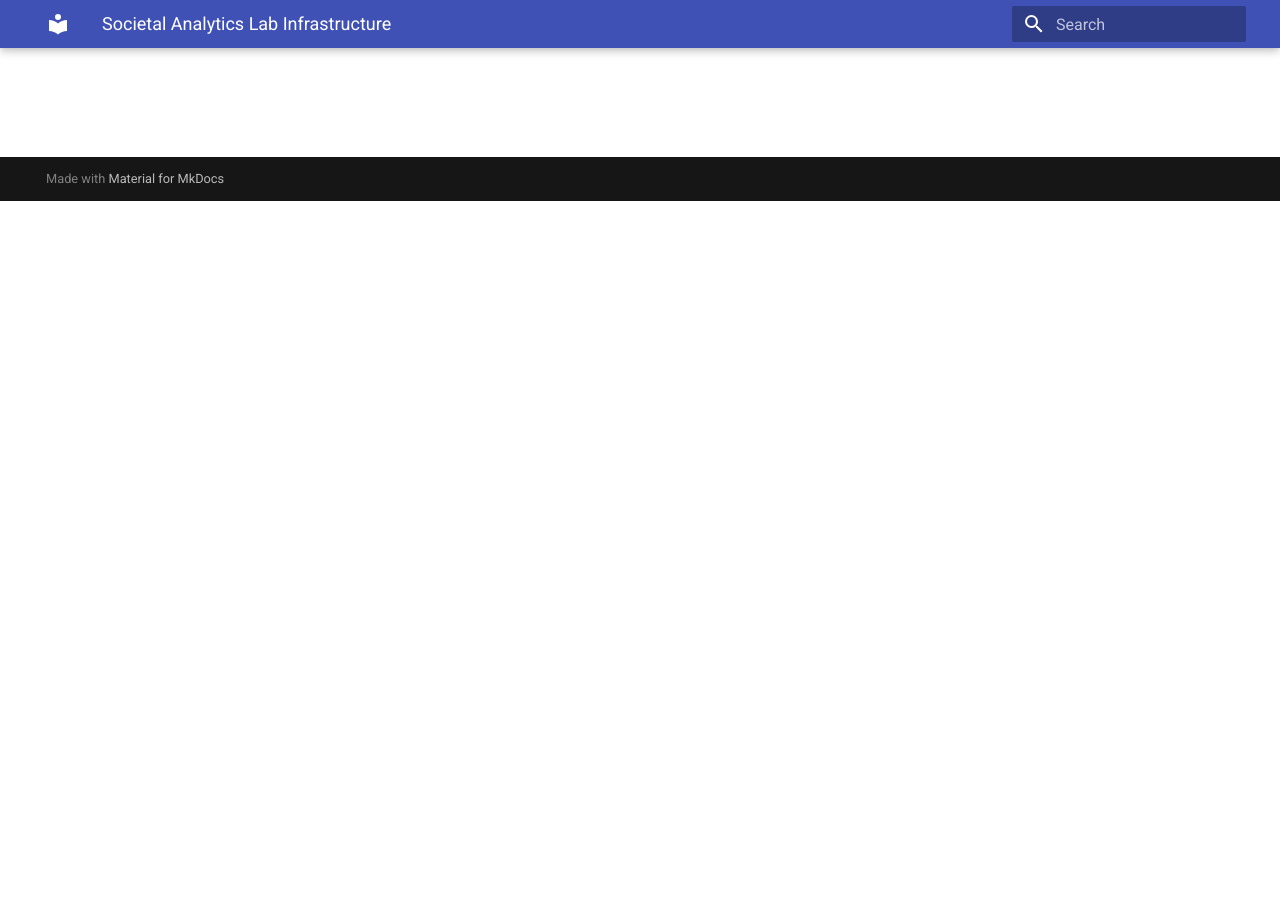
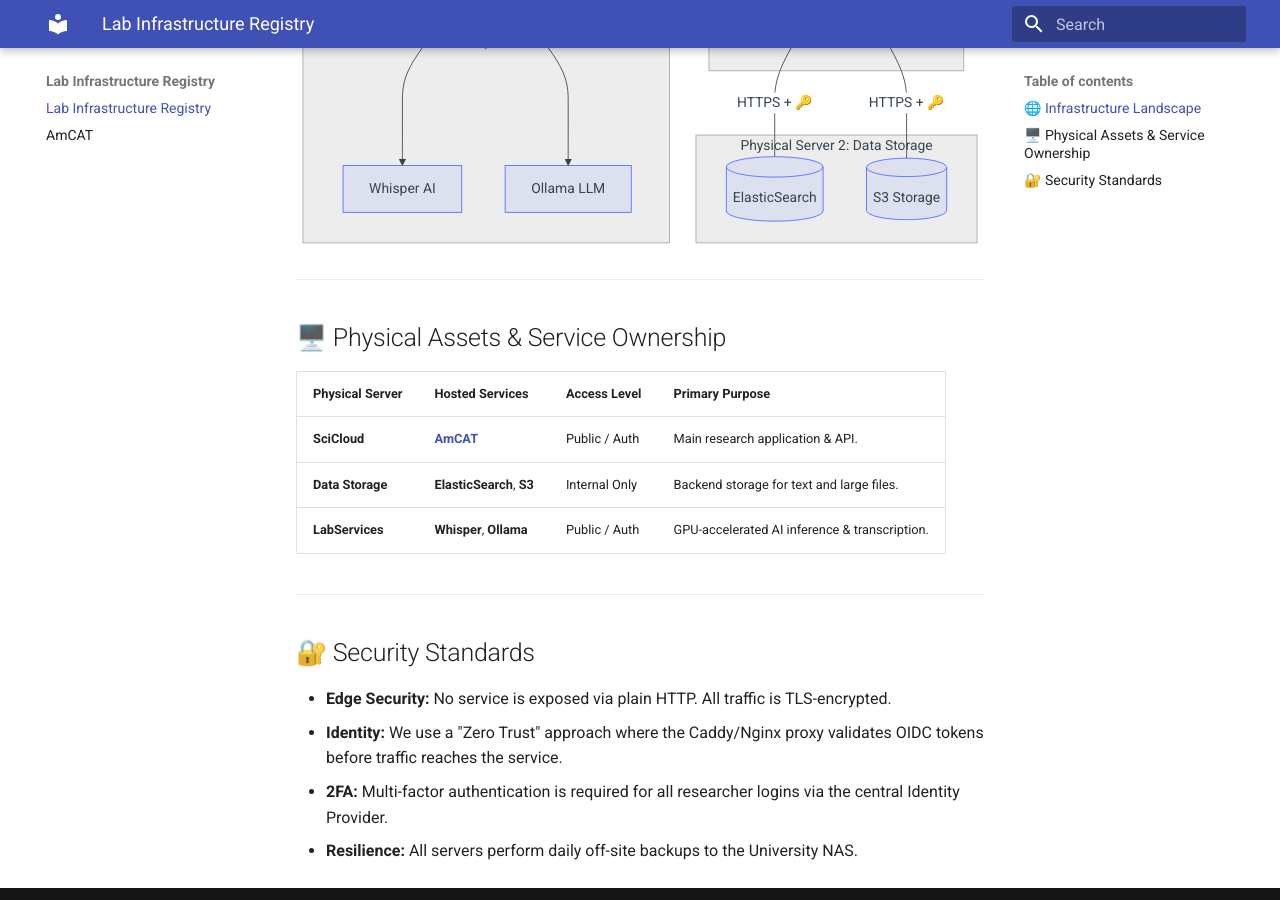
Before and after one commit to kasperwelbers/societal-analytics-lab-infra, an MkDocs documentation site: the page built from docs/index.md, in a window 1280 px wide and 900 px high, scrolled down 699 px. Built offline with MkDocs 1.6.1 and Material for MkDocs 9.7.7, drawn with Linux system fonts in a browser that asks for light colours; before the commit the page ends 900 px from its top, so only the background shows below that; some of the changed text lies outside the part shown.

Commit message:
ok setup

````diff
--- a/docs/index.md
+++ b/docs/index.md
@@ -1,4 +1,55 @@
-# Societal Analytics Lab Infrastructure
+# Lab Infrastructure Registry
+
+This registry serves as the authoritative map for the lab's physical hardware and the research services they host.
+
+---
+
+## 🌐 Infrastructure Landscape
+This diagram maps our primary physical servers to the high-level services accessible to researchers.
+
+```mermaid
+graph TD
+    User((Researcher)) -->|HTTPS| SciCloud
+    User -->|HTTPS| AuthWall{Auth Proxy / OIDC}
+
+    subgraph SciCloud [SciCloud]
+        AmCAT[AmCAT Suite]
+    end
+
+    subgraph LabServices [Physical Server 1: LabServices]
+        AuthWall
+        AuthWall --> Whisper[Whisper AI]
+        AuthWall --> Ollama[Ollama LLM]
+    end
+
+    subgraph Storage [Physical Server 2: Data Storage]
+        ES[(ElasticSearch)]
+        S3[(S3 Storage)]
+    end
 
 
-- [AmCAT](/amcat)
+    %% Internal Data Connections
+    AmCAT ---|HTTPS + 🔑| ES
+    AmCAT ---|HTTPS + 🔑| S3
+
+    %% Clickable Links
+    click AmCAT "/amcat" "View AmCAT Technical Docs"
+```
+
+---
+
+## 🖥️ Physical Assets & Service Ownership
+
+| Physical Server | Hosted Services | Access Level | Primary Purpose |
+| :--- | :--- | :--- | :--- |
+| **SciCloud** | **[AmCAT](./amcat.md)** | Public / Auth | Main research application & API. |
+| **Data Storage** | **ElasticSearch**, **S3** | Internal Only | Backend storage for text and large files. |
+| **LabServices** | **Whisper**, **Ollama** | Public / Auth | GPU-accelerated AI inference & transcription. |
+
+---
+
+## 🔐 Security Standards
+* **Edge Security:** No service is exposed via plain HTTP. All traffic is TLS-encrypted.
+* **Identity:** We use a "Zero Trust" approach where the Caddy/Nginx proxy validates OIDC tokens before traffic reaches the service.
+* **2FA:** Multi-factor authentication is required for all researcher logins via the central Identity Provider.
+* **Resilience:** All servers perform daily off-site backups to the University NAS.
````
Also changed, not shown: docs/amcat.md (+14 -15 lines).
